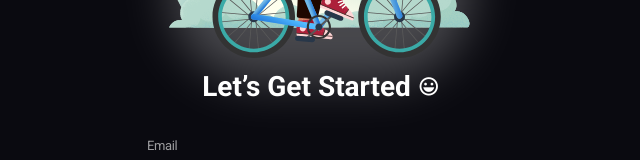
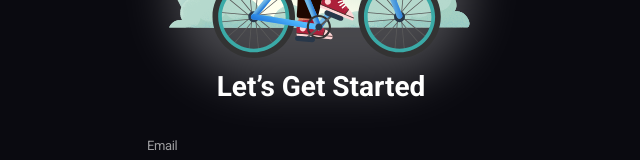
Before and after one commit to ChristianFulco/Login-App, a plain HTML site: page signup.html in a window 1280 px wide. Shown: the part 198-358 px from the top of the page, without its empty margins (319-959 px from the left). Drawn offline with nearby package versions, Linux system fonts and the light colour scheme.

Commit message:
Remoção do smile icon nas telas de create

```diff
--- a/signup.html
+++ b/signup.html
@@ -16,12 +16,9 @@
     <main>
         <div class="blur"></div>
         <img src="./assets/singup-img.svg" alt="homen de pé segurando uma maleta" />
-        <h1>Let’s Get Started
-            <i class='bx bx-happy-alt'></i>
-        </h1>
+        <h1>Let’s Get Started</h1>
 
         <div class="container-inputs">
-
             <label>Email</label>
             <input placeholder="Email" type="email" />
 
```
